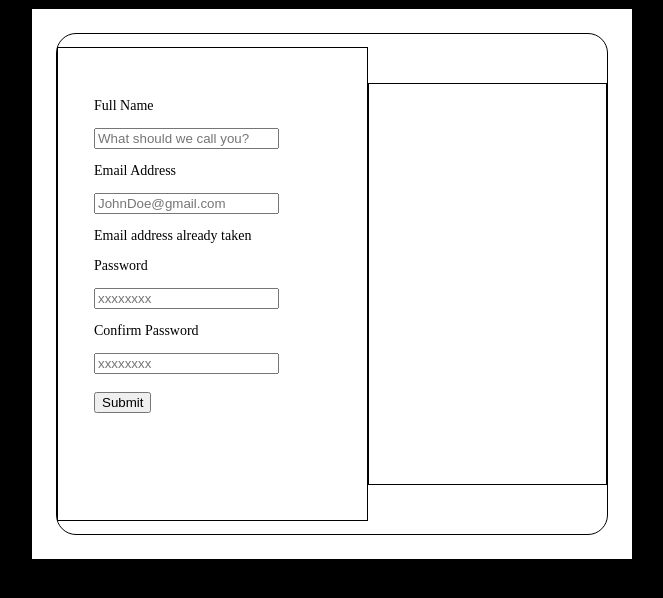
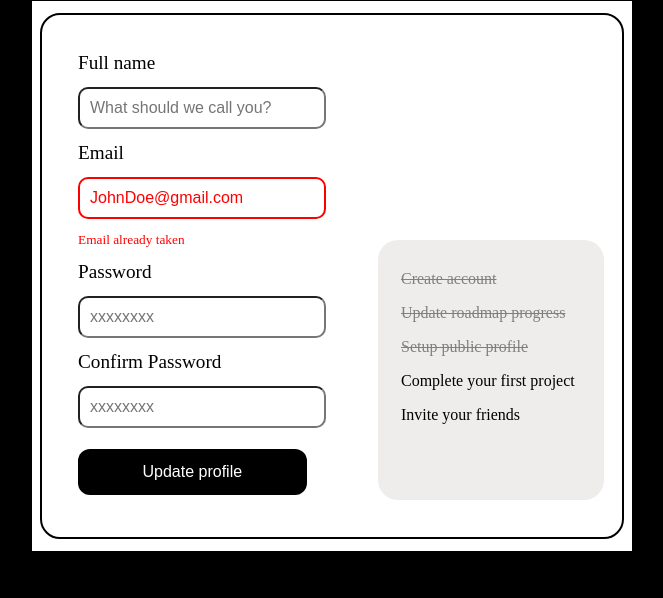
Before and after one commit to SpoorthiK57/accessible-form, a plain HTML site: page index.html in a window 1280 px wide. Shown: the whole page, without its empty margins (308-971 px from the left). Drawn offline with Linux system fonts and the light colour scheme.

Commit message:
Added new changes

```diff
--- a/index.html
+++ b/index.html
@@ -7,9 +7,9 @@
     </head>
     <body>
         <div class="main">
-            <div class="form">
+            <div class="main-form">
                 <div class="form1">
-                    <p>Full Name</p>
+                    <!-- <p>Full Name</p>
                     <input type="text" placeholder="What should we call you?">
                     <p>Email Address</p>
                     <input type="text" placeholder="JohnDoe@gmail.com">
@@ -18,11 +18,43 @@
                     <input placeholder="xxxxxxxx">
                     <p>Confirm Password</p>
                     <input placeholder="xxxxxxxx"><br><br>
-                    <button>Submit</button>
+                    <button>update profile</button> -->
+
+                    <form>
+                        <label for="fname">Full name</label>
+                        <input type="text" id="fname" placeholder="What should we call you?">
+                        <label for="email">Email</label>
+                        <input type="mail" id="email" class ="error" placeholder="JohnDoe@gmail.com">
+                        <label for="mail" class="error-label">Email already taken</label>
+                        <label for="password">Password</label>
+                        <input type="text" id="password" placeholder="xxxxxxxx">
+                        <label for="psw">Confirm Password</label>
+                        <input type="text" id="psw" placeholder="xxxxxxxx">
+                        <input type="submit" value="Update profile">
+
+                      </form>
+
 
                 </div>
                 <div class="form2">
+                    <div class="upper">
+                        <div class="circle">
 
+                        </div>
+
+
+                    </div>
+                    <div class = "lowerdiv">
+                        <div class="lower">
+                            <p><s> Create account </s></p>
+                            <p><s> Update roadmap progress </s></p>
+                            <p><s> Setup public profile </s></p>
+                            <P>Complete your first project</P>
+                            <p>Invite your friends</p>
+
+                        </div>
+
+                    </div>
                 </div>
             </div>
         </div>
--- a/mystyles.css
+++ b/mystyles.css
@@ -10,35 +10,110 @@
 
 body{
     background-color: black;
+    margin-top: 0px;
+    margin-bottom: 0px;
+
 }
 
-.form{
+.main-form{
     margin:auto;
     display:flex;
-    border: 1px solid black;
-    height:500px;
-    width: 550px;
+    border: 2px solid black;
+    height:522px;
+    width: 580px;
     border-radius: 20px;
 }
 .form1{
     margin:auto;
-    border: 1px solid black;
-    height:400px;
+    height:449px;
     width: 275px;
     padding: 36px;
 
 }
+
+form{
+  height: 400px;
+  gap: 13px;
+  display: grid;
+}
+
 .form2{
     margin:auto;
-    border: 1px solid black;
-    height:400px;
+
+    height:472px;
     width: 275px;
 
 }
 button{
     display: block;
+    background-color: black;
+    color: white;
 }
 
 p{
-    font-size: 14px;
+    font-size: 16px;
 }
+s{
+  color: grey
+}
+.upper{
+  height: 190px;
+  width: 250px;
+}
+
+.lowerdiv{
+  height: 245px;
+    width: 210px;
+    padding: 10px;
+
+}
+
+.lower{
+  height: 232px;
+    width: 180px;
+    /* border: 1px solid black; */
+    border-radius: 20px;
+    background-color: rgb(239, 236, 236);
+    padding: 14px 23px;
+}
+
+input[type=submit] {
+    width: 90%;
+    background-color: black;
+    color: white;
+    padding: 14px 20px;
+    margin: 8px 0;
+    border: none;
+    border-radius: 12px;
+
+  }
+input[type=mail] {
+    color: red;
+    border-radius: 4px red;
+
+  }
+
+  input{
+    border-radius: 10px;
+    padding: 10px;
+    width: 88%;
+    font-size: medium;
+  }
+
+
+  .error{
+    border: 2px solid red;
+  }
+
+  .error::placeholder{
+    color:red;
+  }
+
+  .error-label{
+    color:red;
+    font-size: smaller;
+  }
+
+  label{
+    font-size: larger;
+  }
```
